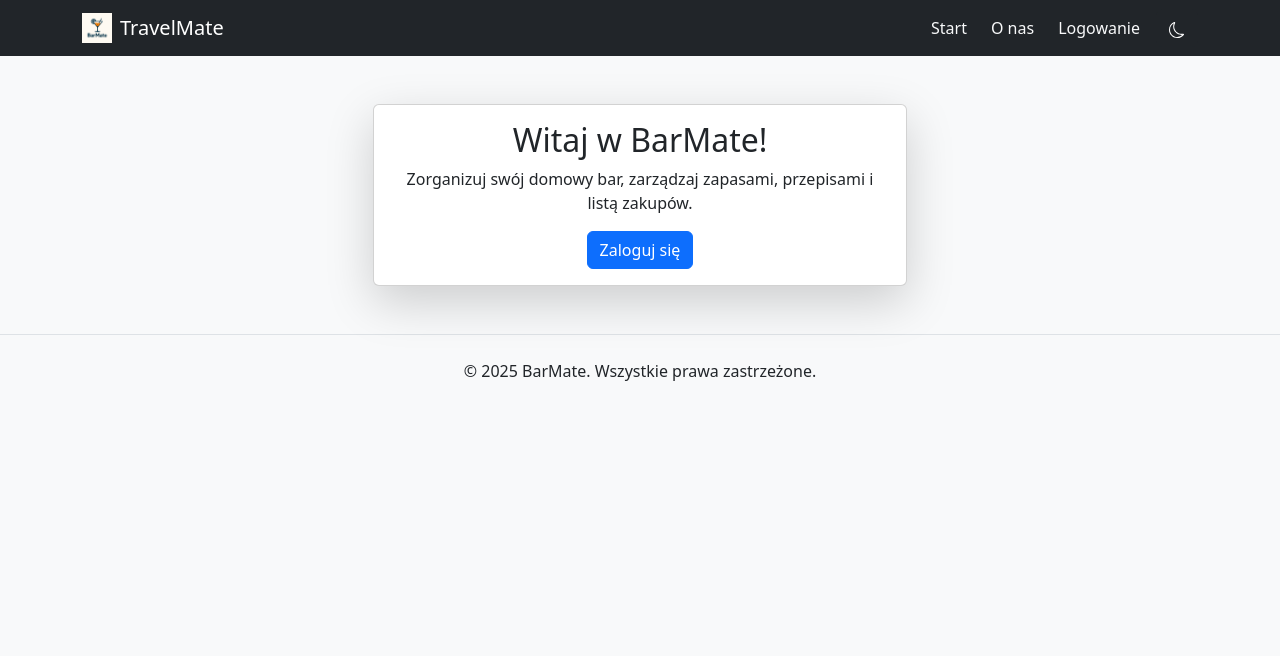
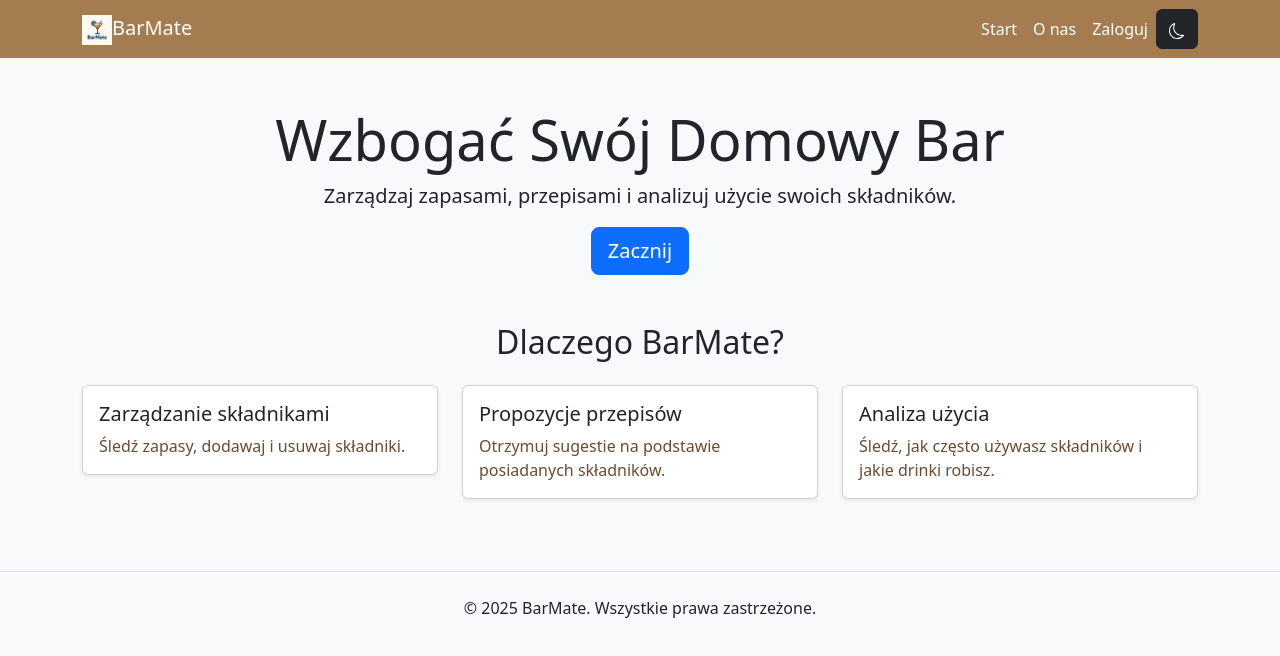
Before and after one commit to arkadiusoo/barmate-frontend, a React (Create React App) app: page / in a window 1280 px wide. Shown: the top 656 px of the page. Built offline with nearby package versions, Linux system fonts and the light colour scheme.

Commit message:
fight with css

```diff
--- a/src/App.css
+++ b/src/App.css
@@ -36,3 +36,56 @@
     transform: rotate(360deg);
   }
 }
+
+body {
+  background-color: #f5f1e8;
+  color: #5c3d1f;
+}
+
+.App-header {
+  background-color: #a57c4f;
+  color: #fff;
+}
+
+.App-link {
+  color: #d8a35b;
+}
+
+.navbar {
+  background-color: #a57c4f;
+}
+
+.navbar-brand {
+  color: #fff !important;
+}
+
+.navbar-nav .nav-link {
+  color: #fff !important;
+}
+
+.navbar-toggler-icon {
+  background-color: #fff;
+}
+
+button {
+  background-color: #d8a35b;
+  color: #fff;
+  border: none;
+}
+
+button:hover {
+  background-color: #b97c40;
+}
+
+.card {
+  background-color: #fff;
+  border: 1px solid #d8a35b;
+}
+
+.card-title {
+  color: #5c3d1f;
+}
+
+.card-text {
+  color: #6c4b2f;
+}
--- a/src/components/Footer.js
+++ b/src/components/Footer.js
@@ -1,3 +1,4 @@
+// src/components/Footer.js
 import React, { useContext } from "react";
 import { ThemeContext } from "../styles/ThemeContext";
 
--- a/src/components/Navbar.js
+++ b/src/components/Navbar.js
@@ -1,55 +1,44 @@
+// src/components/Navbar.js
 import React from "react";
 import { Navbar, Nav, Container } from "react-bootstrap";
 import ThemeToggle from "./ThemeToggle";
-import logo from "../assets/logo.png";
-import { handleLogout } from "../utils/logout";
+import logo from "../assets/logo.png"; // Jeśli masz logo, użyj je
 
 function NavigationBar({ onLoginClick }) {
   const isLoggedIn = localStorage.getItem("isLoggedIn") === "true";
 
   return (
-    <Navbar bg="dark" variant="dark" expand="lg">
+    <Navbar expand="lg" className="navbar">
+      {" "}
+      {/* Używamy klasy navbar */}
       <Container>
-        <Navbar.Brand
-          href="\dashboard"
-          className="d-flex align-items-center gap-2"
-        >
+        <Navbar.Brand href="/dashboard" className="navbar-brand">
           <img
             src={logo}
             alt="Logo"
             height="30"
             style={{ objectFit: "contain" }}
           />
-          TravelMate
+          BarMate
         </Navbar.Brand>
         <Navbar.Toggle />
         <Navbar.Collapse>
-          <Nav className="ms-auto d-flex align-items-center gap-2">
-            <Nav.Link href="#" className="text-light">
+          <Nav className="ms-auto">
+            <Nav.Link href="/" className="nav-link">
               Start
             </Nav.Link>
-            <Nav.Link href="#" className="text-light">
+            <Nav.Link href="/about" className="nav-link">
               O nas
             </Nav.Link>
-
             {isLoggedIn ? (
-              <Nav.Link
-                as="button"
-                onClick={handleLogout}
-                className="text-light"
-              >
+              <Nav.Link onClick={onLoginClick} className="nav-link">
                 Wyloguj
               </Nav.Link>
             ) : (
-              <Nav.Link
-                as="button"
-                onClick={onLoginClick}
-                className="text-light"
-              >
-                Logowanie
+              <Nav.Link onClick={onLoginClick} className="nav-link">
+                Zaloguj
               </Nav.Link>
             )}
-
             <ThemeToggle />
           </Nav>
         </Navbar.Collapse>
--- a/src/layouts/MainLayout.js
+++ b/src/layouts/MainLayout.js
@@ -1,9 +1,10 @@
+// src/components/MainLayout.js
 import React from "react";
 import { Container } from "react-bootstrap";
 import NavigationBar from "../components/Navbar";
 import Footer from "../components/Footer";
 
-function MainLayout({ children, onLoginClick }) {
+const MainLayout = ({ children, onLoginClick }) => {
   return (
     <>
       <NavigationBar onLoginClick={onLoginClick} />
@@ -11,6 +12,6 @@ function MainLayout({ children, onLoginClick }) {
       <Footer />
     </>
   );
-}
+};
 
 export default MainLayout;
--- a/src/pages/HomePage.js
+++ b/src/pages/HomePage.js
@@ -1,58 +1,71 @@
+// src/pages/HomePage.js
 import React, { useState } from "react";
-import { Button, Container, Row, Col, Card } from "react-bootstrap";
-import { useNavigate } from "react-router-dom";
+import { Button, Row, Col, Card } from "react-bootstrap";
 import MainLayout from "../layouts/MainLayout";
+import ModalWrapper from "../components/ModalWrapper";
 import AuthForm from "../components/AuthForm";
-import ModalWrapper from "../components/ModalWrapper";
 
 const HomePage = () => {
+  const [showModal, setShowModal] = useState(false);
   const [isLogin, setIsLogin] = useState(true);
-  const [showModal, setShowModal] = useState(false);
 
-  const navigate = useNavigate();
-
-  const handleLoginClick = () => {
+  const handleStartClick = () => {
+    setIsLogin(true); // domyślnie logowanie
     setShowModal(true);
   };
 
-  const handleSwitchMode = () => {
-    setIsLogin((prevState) => !prevState);
-  };
+  return (
+    <MainLayout onLoginClick={handleStartClick}>
+      <section className="text-center mb-5">
+        <h1 className="display-4">Wzbogać Swój Domowy Bar</h1>
+        <p className="lead">
+          Zarządzaj zapasami, przepisami i analizuj użycie swoich składników.
+        </p>
+        <Button variant="primary" size="lg" onClick={handleStartClick}>
+          Zacznij
+        </Button>
+      </section>
 
-  const handleCloseModal = () => {
-    setShowModal(false);
-  };
-
-  return (
-    <MainLayout onLoginClick={handleLoginClick}>
-      <Container className="text-center my-5">
+      <section>
+        <h2 className="mb-4 text-center">Dlaczego BarMate?</h2>
         <Row>
-          <Col md={6} className="mx-auto">
-            <Card className="shadow-lg">
+          <Col md={4}>
+            <Card className="mb-4 shadow-sm">
               <Card.Body>
-                <h2>Witaj w BarMate!</h2>
-                <p>
-                  Zorganizuj swój domowy bar, zarządzaj zapasami, przepisami i
-                  listą zakupów.
-                </p>
-                <Button variant="primary" onClick={handleLoginClick}>
-                  {localStorage.getItem("isLoggedIn") === "true"
-                    ? "Zalogowany"
-                    : "Zaloguj się"}
-                </Button>
+                <Card.Title>Zarządzanie składnikami</Card.Title>
+                <Card.Text>Śledź zapasy, dodawaj i usuwaj składniki.</Card.Text>
+              </Card.Body>
+            </Card>
+          </Col>
+          <Col md={4}>
+            <Card className="mb-4 shadow-sm">
+              <Card.Body>
+                <Card.Title>Propozycje przepisów</Card.Title>
+                <Card.Text>
+                  Otrzymuj sugestie na podstawie posiadanych składników.
+                </Card.Text>
+              </Card.Body>
+            </Card>
+          </Col>
+          <Col md={4}>
+            <Card className="mb-4 shadow-sm">
+              <Card.Body>
+                <Card.Title>Analiza użycia</Card.Title>
+                <Card.Text>
+                  Śledź, jak często używasz składników i jakie drinki robisz.
+                </Card.Text>
               </Card.Body>
             </Card>
           </Col>
         </Row>
-      </Container>
+      </section>
 
-      {/* Login/Registration Modal */}
       <ModalWrapper
         show={showModal}
-        onClose={handleCloseModal}
-        title={isLogin ? "Zaloguj się" : "Zarejestruj się"}
+        onClose={() => setShowModal(false)}
+        title={isLogin ? "Logowanie" : "Rejestracja"}
       >
-        <AuthForm isLogin={isLogin} onSwitchMode={handleSwitchMode} />
+        <AuthForm isLogin={isLogin} onSwitchMode={() => setIsLogin(!isLogin)} />
       </ModalWrapper>
     </MainLayout>
   );
```
